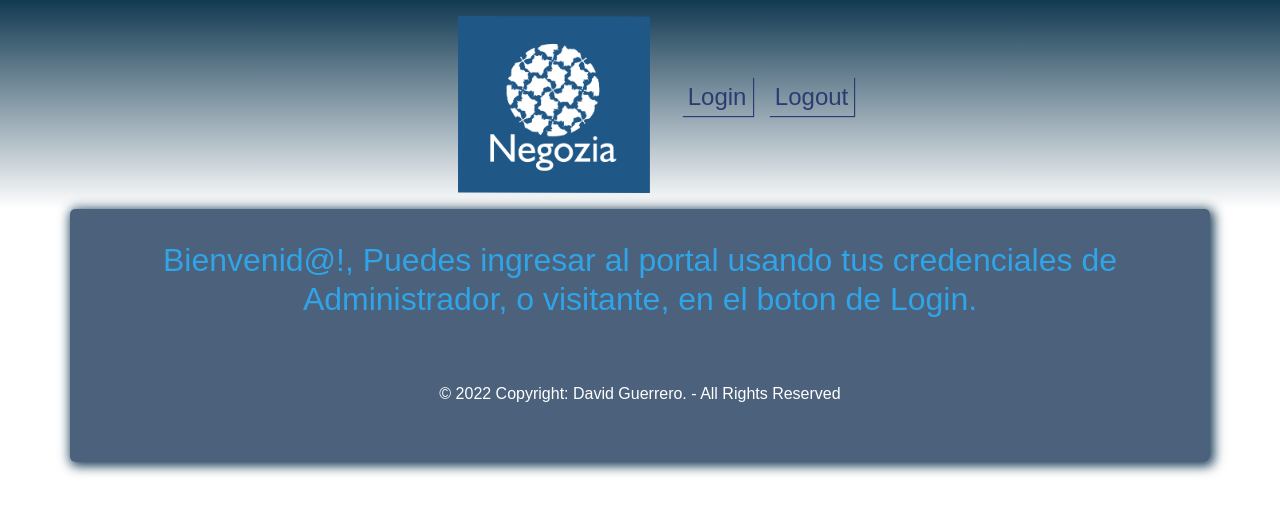
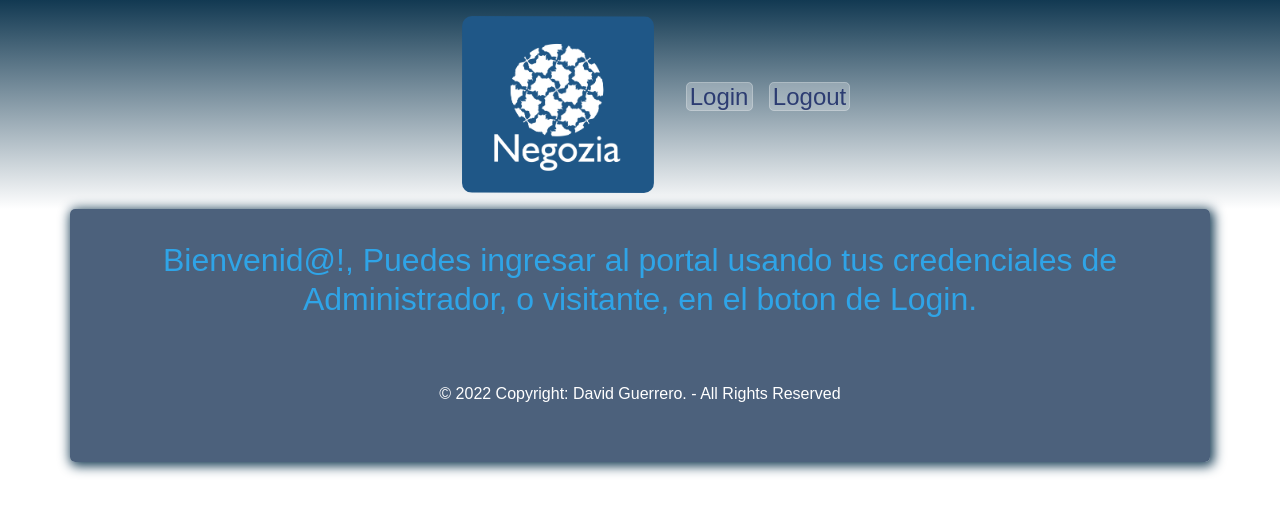
Before and after one commit to David7Arciniegas/FullStack-MERN-CRUD, a React (Create React App) app in the folder client/: page / in a window 1280 px wide. Shown: the top 514 px of the page. Built offline with nearby package versions, Linux system fonts and the light colour scheme.

Commit message:
finished styles

```diff
--- a/client/src/components/NavBar.js
+++ b/client/src/components/NavBar.js
@@ -15,12 +15,12 @@ const LoadingScreen = () => {
           <img className="logo" src={Image} alt="" />
         </li>
         <li>
-          <a className="ingresar" href="/#/login">
+          <a className="login" href="/#/login">
             Login
           </a>
         </li>
         <li>
-          <a className="salir" role="button"  onClick={logout} href="/#/login">Logout</a>
+          <a className="logout" role="button"  onClick={logout} href="/#/login">Logout</a>
         </li>
       </ul>
     </div>
--- a/client/src/pages/VisitorPage.js
+++ b/client/src/pages/VisitorPage.js
@@ -18,19 +18,18 @@ function VisitorPage() {
   return (
     <div className="users-list-container">
       <h1 className="title">Users List</h1>
-      <div className="cards-container">
+
         {usersCard.map((users) => (
           <div key={users.id} className="users-cards">
-            <h2>{users.name}</h2>
-            <h5>E-mail:{users.email}</h5>
-            <h5>Phone Number:</h5> {users.phoneNumber}
-            <h5>Address:</h5>
-            {users.address}
-            <h5>Status:</h5>
-            {users.status}
+            <h2 className="name">{users.name}</h2>
+            <h5 className="email">E-mail: {users.email}</h5>
+            <h5 className="phone">Phone: {users.phoneNumber}</h5>
+            <h5 className="address">Address: {users.address}</h5>
+            <h5 className="status">Status: {users.status}</h5>
+
           </div>
         ))}
-      </div>
+
     </div>
   );
 }
--- a/client/src/styles/styles.css
+++ b/client/src/styles/styles.css
@@ -43,21 +43,22 @@ ul {
   margin-top: 1rem;
   width: 15vw;
   margin-right: 1rem;
+  border-radius: 10px;
 }
 
-.ingresar {
-  margin-top: 1rem;
-  padding: 0.2rem;
+.login {
+
+  padding: 0 0.2rem;
   color: #2c3c72;
   text-decoration: none;
   margin-top: 1rem;
-  border-style: solid;
-  border-color: transparent;
-  box-shadow: 1px 1px 1px ;
+  border: 1px solid rgba(255, 255, 255, 0.233);
+  border-radius: 5px;
   font-size: 1.5rem;
+  background-color: rgba(255, 255, 255, 0.26);
 }
 
-.ingresar:hover {
+.login:hover {
   color: #48588b;
   box-shadow: 2px 2px 2px 1px;
 }
@@ -65,19 +66,19 @@ ul {
 .in{
   color: #0e364e;
 }
-.salir {
-  padding: 0.2rem;
+.logout {
+  padding: 0 0.2rem;
   color: #2c3c72;
   text-decoration: none;
   margin-top: 1rem;
-  border-style: solid;
-  border-color: transparent;
-  box-shadow: 1px 1px 1px;
+  border: 1px solid rgba(255, 255, 255, 0.233);
+  border-radius: 5px;
   font-size: 1.5rem;
+  background-color: rgba(255, 255, 255, 0.26);
 }
 
 
-.salir:hover {
+.logout:hover {
   color:  #48588b;
   box-shadow: 2px 2px 2px 2px;
 }
@@ -116,6 +117,7 @@ ul {
   background-position: right;
   background-size: cover;
   opacity: 1;
+  border-radius: 5px;
 }
 
 .title-box {
@@ -417,7 +419,7 @@ ul {
 .users-list-container{
   display: flex;
   flex-direction: column;
-  width: 90%;
+  width: 100%;
   justify-content: center;
   align-items: center;
   text-align:center;
@@ -428,18 +430,38 @@ ul {
   margin-top: 1rem;
 }
 
-.cards-container{
-  background-color: rgb(151, 120, 62);
+.users-cards{
+  max-width: 70vw;
   justify-content: center;
   align-items: center;
   text-align:center;
+  border: 2px solid white;
+  box-shadow: 1px 1px 8px white;
+  background-color: rgb(70, 79, 122);
+  color: white;
 }
 
-.users-cards{
-  width: 90%;
-  justify-content: center;
-  align-items: center;
-  text-align:center;
-  border: 2px solid black;
-  background-color: white;
+.name{
+  color: rgb(255, 255, 255);
+  font-size: 30px;
 }
+
+.email{
+  color: rgb(212, 207, 207);
+  font-size: 18px;
+}
+
+.phone{
+  color: rgb(212, 207, 207);
+  font-size: 18px;
+}
+
+.address{
+  color: rgb(212, 207, 207);
+  font-size: 18px;
+}
+
+.status{
+  color: rgb(212, 207, 207);
+  font-size: 18px;
+}
```
